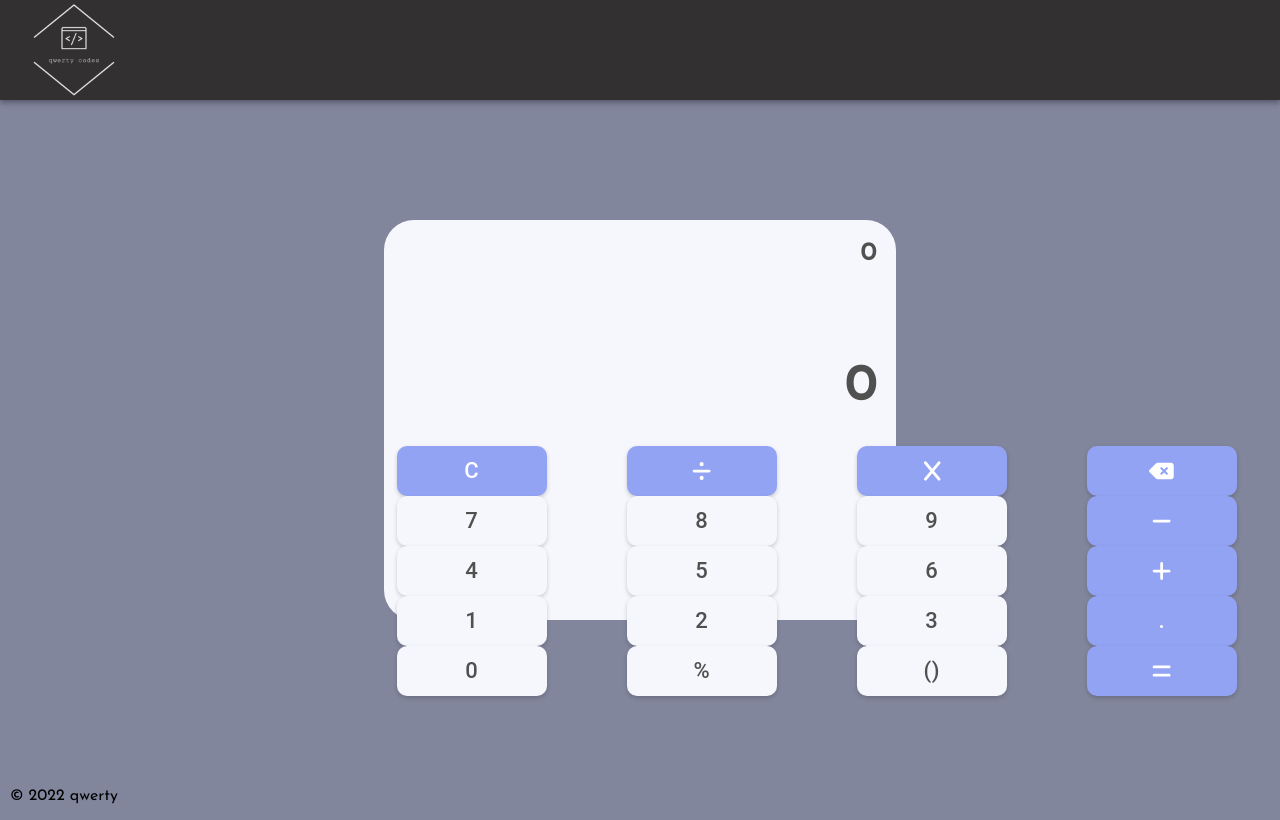
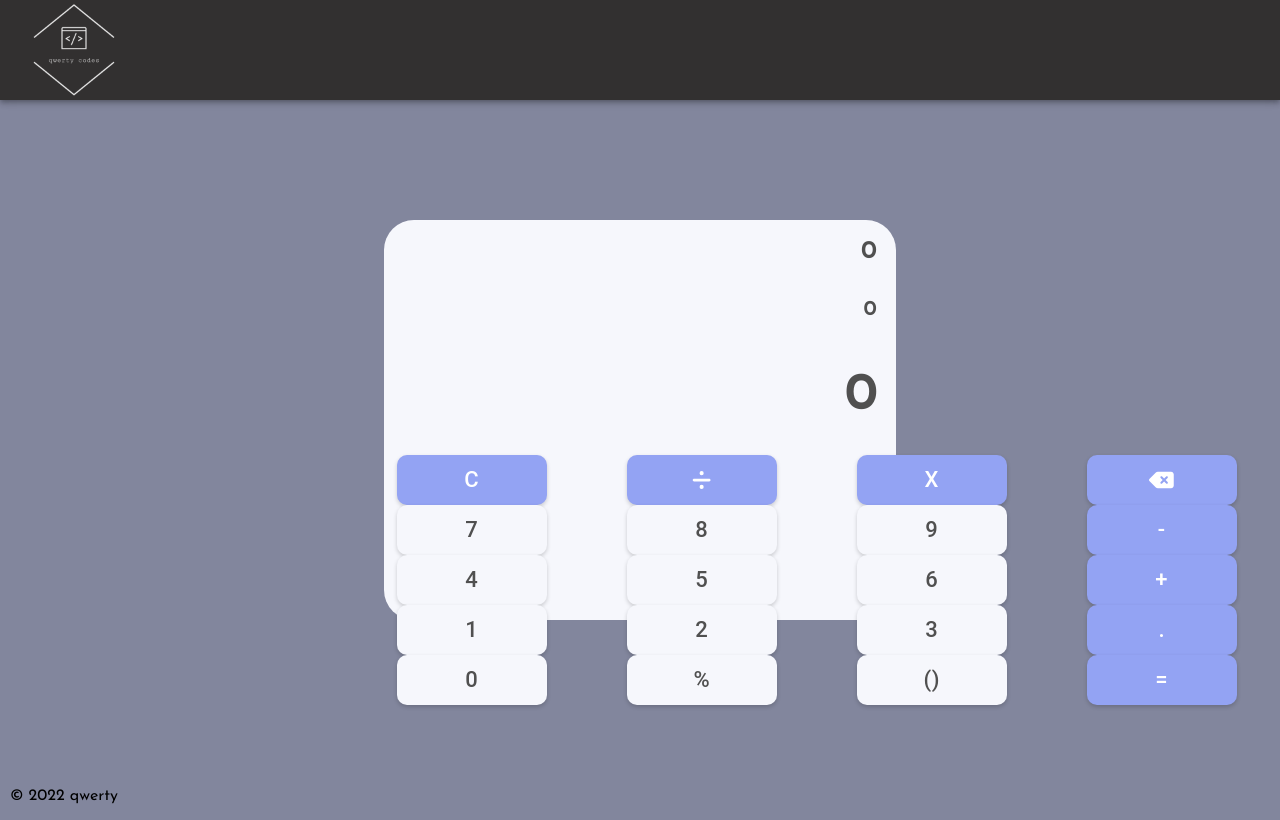
Before and after one commit to durimf/CalculatorApp, a React (Create React App) app: page / in a window 1280 px wide. Shown: the top 820 px of the page. Built offline with nearby package versions, Linux system fonts and the light colour scheme.

Commit message:
responsive design added

```diff
--- a/src/App.css
+++ b/src/App.css
@@ -54,9 +54,9 @@ body {
 }
 
 
-.content--result > h2 {
+/* .content--result > h2 {
   font-size: 25px;
-}
+} */
 
 .content--numbers {
   display: grid;
@@ -76,6 +76,7 @@ body {
   margin-left: 10px
 }
 
-/* .css-y3cxvd-MuiButtonBase-root-MuiButton-root:hover */
-/* .css-y3cxvd-MuiButtonBase-root-MuiButton-root::-moz-focus-inner */
-/* .css-y3cxvd-MuiButtonBase-root-MuiButton-root::-moz-focus-inner */
+.prevNumbers {
+  font-size: 20px;
+
+}
--- a/src/Components/Data.js
+++ b/src/Components/Data.js
@@ -26,7 +26,7 @@ export default [
   {
     id: 3,
     type: 'multiply',
-    value: <FontAwesomeIcon icon={faX} />,
+    value: 'X',
   },
 
   {
@@ -55,7 +55,7 @@ export default [
   {
     id: 8,
     type: 'minus',
-    value: <FontAwesomeIcon icon={faMinus} />,
+    value: '-',
   },
 
   {
@@ -79,7 +79,7 @@ export default [
   {
     id: 12,
     type: 'addition',
-    value: <FontAwesomeIcon icon={faPlus} />,
+    value: '+',
   },
 
   {
@@ -125,6 +125,6 @@ export default [
   {
     id: 20,
     type: 'equals',
-    value: <FontAwesomeIcon icon={faEquals} />,
+    value: '=',
   },
 ]
--- a/src/Components/Main.js
+++ b/src/Components/Main.js
@@ -11,6 +11,7 @@ import Functions from './Functions'
 function Main(props) {
   const [result, setResult] = useState(0)
   const [currentNumbers, setCurrentNumber] = useState([0])
+  const [prevNumbers, setPrevNumbers] = useState([0])
   const [currentMath, setMath] = useState({
     isAddition: false,
     isSubtraction: false,
@@ -19,16 +20,30 @@ function Main(props) {
     hasPoint: false,
     isPercentage: false,
   })
-  const [currentSymbol, setcurrentSymbol] = useState(null)
 
-  const handleAddition = (num1, num2) => {
+  const handleAddition = (value) => {
+    setResult([currentNumbers])
     setMath((prevState) => ({
       ...prevState,
-      isAddition: false,
+      isAddition: true,
     }))
-    let final = parseFloat(num1) + parseFloat(num2)
-    console.log(final)
-    setCurrentNumber(final)
+    setPrevNumbers([currentNumbers, ' ', value])
+
+    // let final = parseFloat(num1) + parseFloat(num2)
+    // console.log(final)
+    // setCurrentNumber(final)
+
+    // setMath((prevState) => ({
+    //   ...prevState,
+    //   isAddition: true,
+    // }))
+    // setPrevNumbers((prevState) => {
+    //   if (prevState[0] !== 0) {
+    //     return [prevState, currentNumbers, ' ', value, ' ']
+    //   } else {
+    //     return [currentNumbers, ' ', value, ' ']
+    //   }
+    // })
   }
 
   const handleSubtraction = (num1, num2) => {
@@ -77,7 +92,6 @@ function Main(props) {
     //   hasPoint: false,
     //   isPercentage: false,
     // })
-    console.log(currentMath)
     let value1 = 0
     let value2 = 0
     if (result.length === 1) {
@@ -86,7 +100,6 @@ function Main(props) {
       value1 = result.reduce(
         (previousValue, currentValue) => previousValue + currentValue,
       )
-      console.log(`Value 1: ${value1}`)
     }
     if (currentNumbers.length === 1) {
       value2 = currentNumbers[0]
@@ -95,7 +108,6 @@ function Main(props) {
         (previousValue, currentValue) => previousValue + currentValue,
       )
     }
-    console.log(`Value 2: ${value2}`)
     if (result === null) {
       setCurrentNumber([0])
     } else {
@@ -105,103 +117,221 @@ function Main(props) {
   }
 
   const handleNumber = (value, e) => {
-    if (currentNumbers[0] === 0) {
-      setCurrentNumber(value)
-    } else {
+    currentNumbers[0] === 0
+      ? setCurrentNumber(value)
+      : setCurrentNumber((prevState) => {
+          return [...prevState, value]
+        })
+
+    currentNumbers.length === 2 &&
       setCurrentNumber((prevState) => {
-        return [...prevState, value]
+        return [...prevState, ', ']
       })
-    }
+    currentNumbers.length === 6 &&
+      setCurrentNumber((prevState) => {
+        return [...prevState, ', ']
+      })
+    currentNumbers.length === 10 &&
+      setCurrentNumber((prevState) => {
+        return [...prevState, ', ']
+      })
+    currentNumbers.length === 14 &&
+      setCurrentNumber((prevState) => {
+        return [...prevState, ', ']
+      })
+    currentNumbers.length === 18 &&
+      setCurrentNumber((prevState) => {
+        return [...prevState, ',']
+      })
+
+    let newArr = []
+    currentNumbers.length === 21 &&
+      currentNumbers.forEach((element) => {
+        newArr.unshift(element)
+      })
+
+    currentNumbers.length === 21 && setCurrentNumber(newArr)
+
+    // setCurrentNumber(newArr)
+
+    // if (currentNumbers[0] === 0) {
+    //   setCurrentNumber(value)
+    // } else if (
+    //   currentNumbers.length === 3 ||
+    //   currentNumbers.length === 7 ||
+    //   currentNumbers.length === 11 ||
+    //   currentNumbers.length === 15 ||
+    //   currentNumbers.length === 19
+    // ) {
+    //   setCurrentNumber((prevState) => {
+    //     return [...prevState, ', ', value]
+    //   })
+    // } else {
+    //   setCurrentNumber((prevState) => {
+    //     return [...prevState, value]
+    //   })
+    // }
   }
 
-  const handleEquals = (id, value, type) => {
-    let value1 = 0
-    let value2 = 0
-    if (result.length === 1) {
-      value1 = result
-    } else {
-      value1 = result.reduce(
-        (previousValue, currentValue) => previousValue + currentValue,
-      )
-      console.log(value1)
-    }
-    if (currentNumbers.length === 1) {
-      value2 = currentNumbers[0]
-    } else {
-      value2 = currentNumbers.reduce(
-        (previousValue, currentValue) => previousValue + currentValue,
-      )
-    }
-    if (currentMath.isAddition) {
-      handleAddition(value1, value2)
-    } else if (currentMath.isSubtraction) {
-      handleSubtraction(value1, value2)
-    } else if (currentMath.isMultiply) {
-      handleMultiply(value1, value2)
-    } else if (currentMath.isDivision) {
-      handleDivision(value1, value2)
-    }
+  const handleClear = () => {
+    setCurrentNumber([0])
+    setResult([0])
+    setPrevNumbers(0)
+  }
+
+  const handleEquals = () => {
+    // setPrevNumbers((prevState) =>
+    //   prevState[0] !== 0
+    //     ? [prevState, currentNumbers, ' ', value]
+    //     : [currentNumbers, ' ', value],
+    // )
+
+    let newResult = result.concat()
+    let newCurrentNumbers = currentNumbers.concat()
+
+    console.log(`NewRes: ${newResult}`)
+
+    result.length > 1
+      ? (newResult = newResult.reduce(
+          (previousValue, currentValue) => previousValue + currentValue,
+        ))
+      : setResult((prevResult) => prevResult)
+
+    // result.length === 1
+    //   ? (value1 = result)
+    //   : (value1 = result.reduce(
+    //       (previousValue, currentValue) => previousValue + currentValue,
+    //     ))
+    currentNumbers.length > 1
+      ? (newCurrentNumbers = newCurrentNumbers.reduce(
+          (previousValue, currentValue) => previousValue + currentValue,
+        ))
+      : setCurrentNumber((prevCurrentNumbers) => prevCurrentNumbers)
+    // ? (value2 = currentNumbers[0])
+    // : (value2 = currentNumbers.reduce(
+    //     (previousValue, currentValue) => previousValue + currentValue,
+    //   ))
+
+    console.log(`NewResult: ${newResult}`)
+    console.log(newCurrentNumbers)
+
+    currentMath.isAddition &&
+      setCurrentNumber(parseInt(newResult) + parseInt(newCurrentNumbers))
+    // currentMath.isAddition &&
+    //   setCurrentNumber(parseInt(newResult) + parseInt(newCurrentNumbers))
+    // handleAddition(value1, value2)
+    // currentMath.isSubtraction && handleSubtraction(value1, value2)
+    // currentMath.isMultiply && handleMultiply(value1, value2)
+    // currentMath.isDivision && handleDivision(value1, value2)
   }
 
   const handleClick = (id, value, type, e) => {
-    // console.log(currentMath)
-    if (type === 'number') {
-      handleNumber(value, e)
-    } else if (type === 'addition') {
-      setcurrentSymbol('+')
-      setMath((prevState) => ({
-        ...prevState,
-        isAddition: true,
-      }))
-      setResult(currentNumbers)
-      setCurrentNumber([0])
-    } else if (type === 'minus') {
-      setMath((prevState) => ({
-        ...prevState,
-        isSubtraction: true,
-      }))
-      setResult(currentNumbers)
-      setCurrentNumber([0])
-    } else if (type === 'multiply') {
-      setMath((prevState) => ({
-        ...prevState,
-        isMultiply: true,
-      }))
-      setResult(currentNumbers)
-      setCurrentNumber([0])
-    } else if (type === 'division') {
-      setMath((prevState) => ({
-        ...prevState,
-        isDivision: true,
-      }))
-      setResult(currentNumbers)
-      setCurrentNumber([0])
-    } else if (type === 'equals') {
-      handleEquals(id, value, type)
-    } else if (type === 'delete') {
-      let newArr = currentNumbers.filter((element, index) => {
-        return index != currentNumbers.length - 1
+    currentNumbers > 0 &&
+      setCurrentNumber((prevState) => {
+        return [...prevState]
       })
-      setCurrentNumber(newArr)
-    } else if (type === 'c') {
-      setCurrentNumber([0])
-      setResult(null)
-      setcurrentSymbol('')
-    } else if (type === 'point') {
-      setMath((prevState) => ({
-        ...prevState,
-        hasPoint: true,
-      }))
-      handlePoint(value)
-    } else if (type === 'percentage') {
-      setMath((prevState) => ({
-        ...prevState,
-        isPercentage: true,
-      }))
-      handlePercentage()
-    } else {
-      console.log('asd')
-    }
+    type === 'number' && handleNumber(value, e)
+    type === 'addition' && handleAddition('+')
+    type === 'equals' && handleEquals()
+    type === 'c' && handleClear()
+
+    // if (type === 'number') {
+    //   // if (currentNumbers.length === 21) {
+    //   //   let newArr = []
+    //   //   currentNumbers.forEach((element) => {
+    //   //     newArr.unshift(element)
+    //   //   })
+    //   //   setCurrentNumber(newArr)
+    //   // } else {
+    //   //   handleNumber(value, e)
+    //   // }
+    // }
+    // // else if (type === 'addition') {
+    // //   // setResult(currentNumbers)
+    // //   // setMath((prevState) => ({
+    // //   //   ...prevState,
+    // //   //   isAddition: true,
+    // //   // }))
+    // //   // setPrevNumbers((prevState) => {
+    // //   //   if (prevState[0] !== 0) {
+    // //   //     return [prevState, currentNumbers, ' ', value, ' ']
+    // //   //   } else {
+    // //   //     return [currentNumbers, ' ', value, ' ']
+    // //   //   }
+    // //   // })
+
+    // //   setCurrentNumber([0])
+    // // }
+    // else if (type === 'minus') {
+    //   setMath((prevState) => ({
+    //     ...prevState,
+    //     isSubtraction: true,
+    //   }))
+    //   setResult(currentNumbers)
+    //   setPrevNumbers((prevState) => {
+    //     if (prevState[0] !== 0) {
+    //       return [prevState, currentNumbers, ' ', value, ' ']
+    //     } else {
+    //       return [currentNumbers, ' ', value, ' ']
+    //     }
+    //   })
+    //   setCurrentNumber([0])
+    // } else if (type === 'multiply') {
+    //   setMath((prevState) => ({
+    //     ...prevState,
+    //     isMultiply: true,
+    //   }))
+    //   setResult(currentNumbers)
+    //   setPrevNumbers((prevState) => {
+    //     if (prevState[0] !== 0) {
+    //       return [prevState, currentNumbers, value]
+    //     } else {
+    //       return [currentNumbers, value]
+    //     }
+    //   })
+    //   setCurrentNumber([0])
+    // } else if (type === 'division') {
+    //   setMath((prevState) => ({
+    //     ...prevState,
+    //     isDivision: true,
+    //   }))
+    //   setResult(currentNumbers)
+    //   setPrevNumbers((prevState) => {
+    //     if (prevState[0] !== 0) {
+    //       return [prevState, currentNumbers, value]
+    //     } else {
+    //       return [currentNumbers, value]
+    //     }
+    //   })
+    //   setCurrentNumber([0])
+    // }
+    // // else if (type === 'equals') {
+    // //   handleEquals(id, value, type)
+    // // }
+    // else if (type === 'delete') {
+    //   let newArr = currentNumbers.filter((element, index) => {
+    //     return index != currentNumbers.length - 1
+    //   })
+    //   setCurrentNumber(newArr)
+    // } else if (type === 'c') {
+    //   setCurrentNumber([0])
+    //   setResult(null)
+    //   setPrevNumbers([0])
+    // } else if (type === 'point') {
+    //   setMath((prevState) => ({
+    //     ...prevState,
+    //     hasPoint: true,
+    //   }))
+    //   handlePoint(value)
+    // } else if (type === 'percentage') {
+    //   setMath((prevState) => ({
+    //     ...prevState,
+    //     isPercentage: true,
+    //   }))
+    //   handlePercentage()
+    // } else {
+    //   console.log('asd')
+    // }
   }
 
   const buttons = Data.map((button) => {
@@ -221,7 +351,7 @@ function Main(props) {
       <div className="main--content">
         <div className="content--result">
           <h2>{result}</h2>
-          <h2>{currentSymbol}</h2>
+          <h2 className="prevNumbers">{prevNumbers}</h2>
           <h1>{currentNumbers}</h1>
         </div>
         <div className="content--numbers">{buttons}</div>
```
